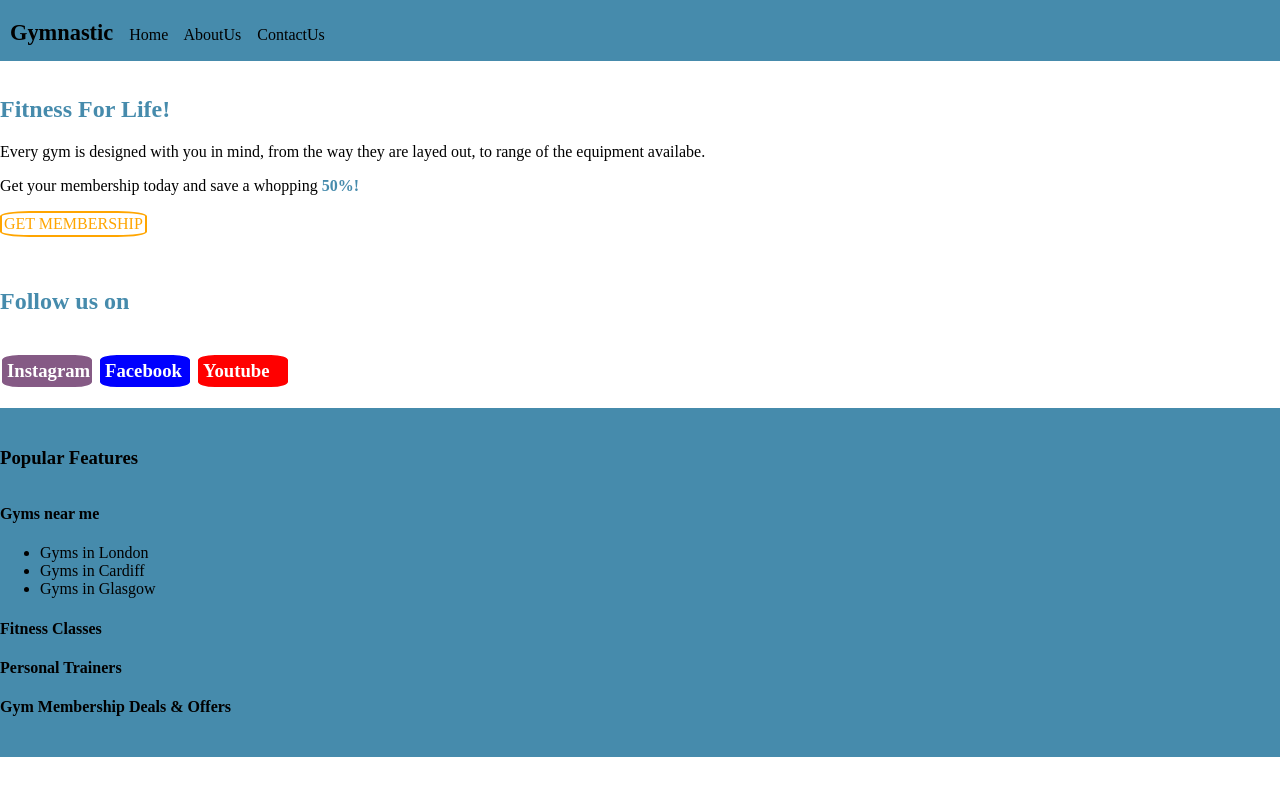
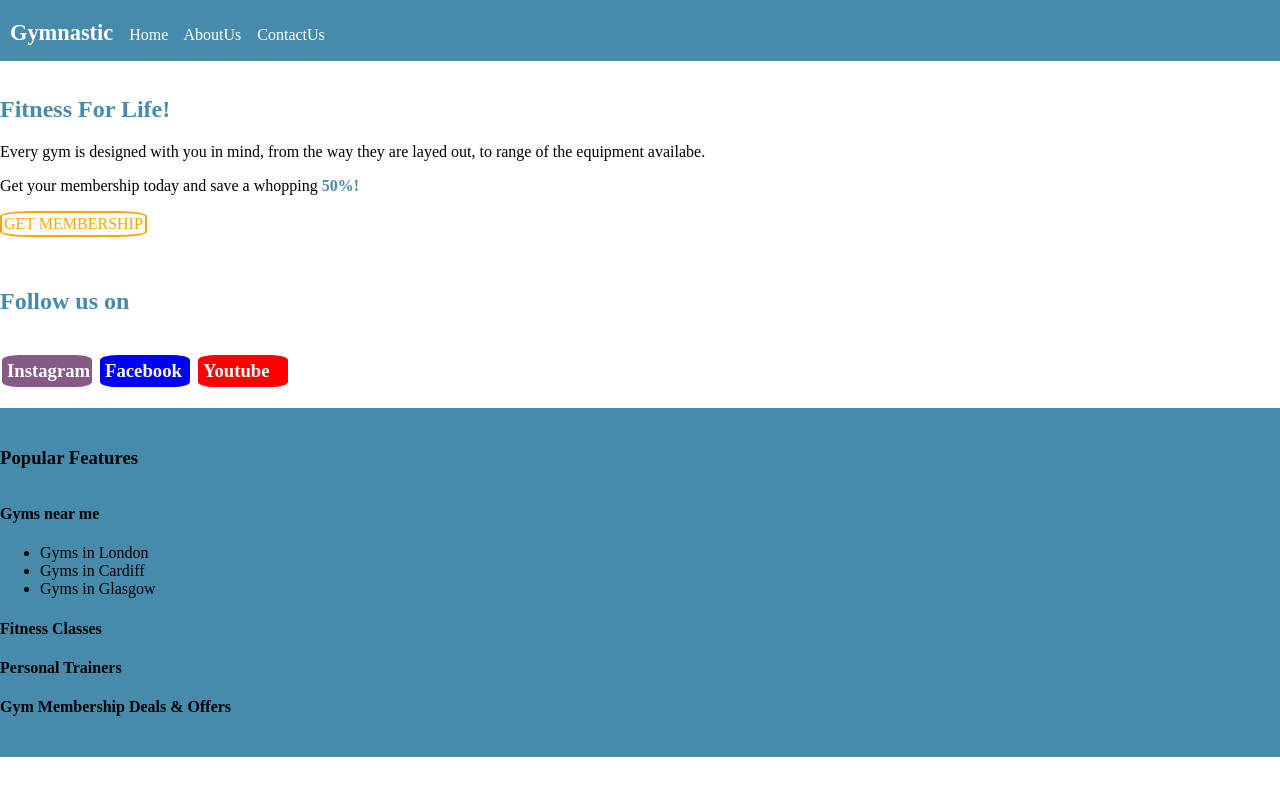
Before and after one commit to Elio1995/boolean-uk-html-gymtastic, a website: page index.html in a window 1280 px wide. Drawn offline with Linux system fonts and the light colour scheme.

Commit message:
White colour

```diff
--- a/style.css
+++ b/style.css
@@ -10,9 +10,9 @@ h1 {
 .Header {
   background-color: rgb(70, 139, 172);
   padding: 20px 20px 15px 10px;
-  margin: 0
+  margin: 0;
+  word-spacing: 12px;
   color: white;
-  word-spacing: 12px;
 }
 
 h2 {
```
